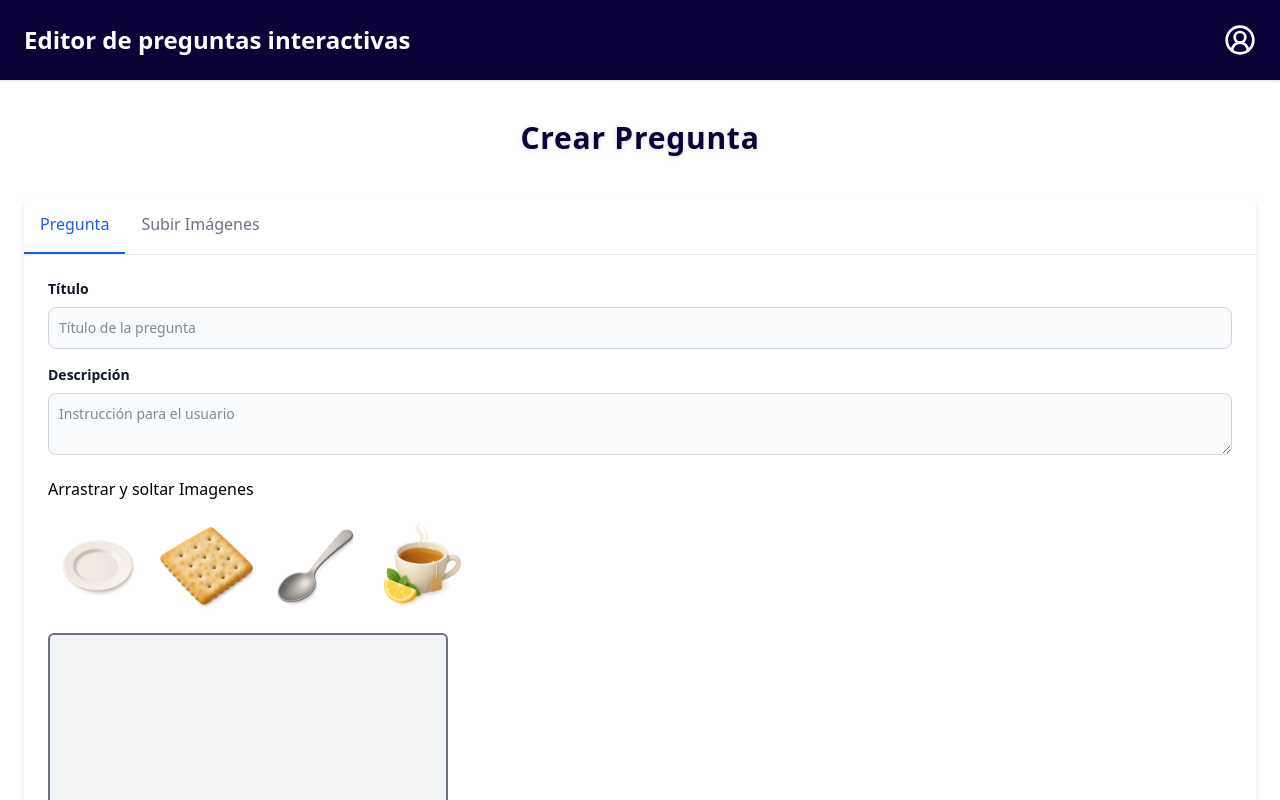
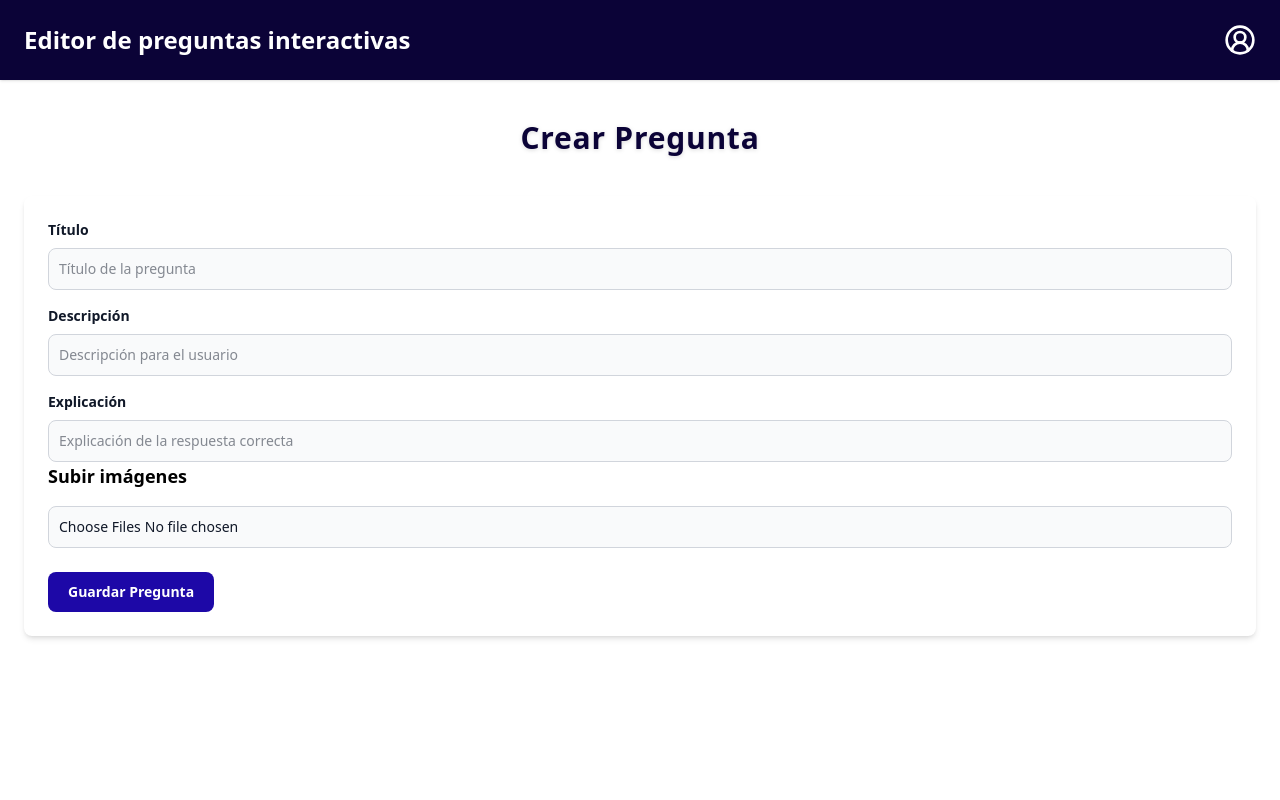
Before and after one commit to epf-21/web, a React (Vite) app in the folder frontend/: page /Create-question in a window 1280 px wide. Shown: the top 800 px of the page. Built offline with nearby package versions, Linux system fonts and the light colour scheme.

Commit message:
refactor:Eliminar componentes no utilizados y simplificar la estructura de QuestionForm

```diff
--- a/frontend/src/components/QuestionForm.jsx
+++ b/frontend/src/components/QuestionForm.jsx
@@ -1,5 +1,4 @@
 import QuestionTextInput from './QuestionTextInput';
-import DragDrop from './DragDrop';
 export default function QuestionForm({
   title,
   description,
@@ -21,12 +20,8 @@ export default function QuestionForm({
         label="Descripción"
         value={description}
         onChange={onInstructionChange}
-        placeholder="Instrucción para el usuario"
-        isTextArea
+        placeholder="Descripción para el usuario"
       />
-
-      <p>Arrastrar y soltar Imagenes </p>
-      <DragDrop />
 
       <QuestionTextInput
         label="Explicación"
--- a/frontend/src/components/QuestionTextInput.jsx
+++ b/frontend/src/components/QuestionTextInput.jsx
@@ -1,18 +1,10 @@
-export default function QuestionTextInput({ label, value, onChange, placeholder, isTextArea = false }) {
+export default function QuestionTextInput({ label, value, onChange, placeholder }) {
   return (
     <div>
       <label className="block mb-2 text-sm font-semibold text-gray-900">
         {label}
       </label>
-      {
-        isTextArea ? (
-          <textarea
-            value={value}
-            onChange={onChange}
-            className="w-full p-2.5 text-sm text-gray-900 bg-gray-50 rounded-lg border border-gray-300 focus:ring-blue-500 focus:border-blue-500"
-            placeholder={placeholder}
-          />
-        ) : (
+
       <input
         type="text"
         value={value}
@@ -20,8 +12,7 @@ export default function QuestionTextInput({ label, value, onChange, placeholder,
         className="w-full p-2.5 text-sm text-gray-900 bg-gray-50 rounded-lg border border-gray-300 focus:ring-blue-500 focus:border-blue-500"
         placeholder={placeholder}
       />
-        )
-      }
+
     </div>
   )
 }
--- a/frontend/src/components/TabButton.jsx
+++ /dev/null
@@ -1,13 +0,0 @@
-export default function TabButton({ label, isActive, onClick }) {
-  return (
-    <button
-      className={`p-4 border-b-2  rounded-t-lg hover:cursor-pointer ${isActive
-          ? 'text-blue-600 border-blue-600'
-          : 'text-gray-500 border-transparent hover:text-gray-600 hover:border-gray-300'
-        }`}
-      onClick={onClick}
-    >
-      {label}
-    </button>
-  )
-}
--- a/frontend/src/components/Tabs.jsx
+++ /dev/null
@@ -1,23 +0,0 @@
-import TabButton from "./TabButton";
-
-export default function Tabs({ activeTab, onTabClick }) {
-  const tabs = [
-    { id: 'tab1', label: 'Pregunta' },
-    { id: 'tab2', label: 'Subir Imágenes' },
-  ]
-
-  return (
-    <div className="flex border-b border-gray-200">
-      {
-        tabs.map(tab => (
-          <TabButton
-            key={tab.id}
-            label={tab.label}
-            isActive={activeTab === tab.id}
-            onClick={() => onTabClick(tab.id)}
-          />
-        ))
-      }
-    </div>
-  )
-}
--- a/frontend/src/pages/CreateQuestion.jsx
+++ b/frontend/src/pages/CreateQuestion.jsx
@@ -1,5 +1,4 @@
 import { useState } from 'react';
-import Tabs from '../components/Tabs';
 import QuestionForm from '../components/QuestionForm';
 import ImageUploader from '../components/ImageUploader';
 import { useNavigate } from 'react-router-dom';
@@ -10,7 +9,6 @@ export default function CreateQuestion() {
   const [title, setTitle] = useState('');
   const [description, setDescription] = useState('');
   const [explanation, setExplanation] = useState('');
-  const [activeTab, setActiveTab] = useState('tab1');
 
   const navigate = useNavigate();
 
@@ -31,10 +29,6 @@ export default function CreateQuestion() {
     })
   };
 
-  const handleTabClick = (tab) => {
-    setActiveTab(tab);
-  };
-
   return (
     <div className="min-h-screen bg-white">
       <header className="flex items-center justify-between px-6 py-6 bg-black-rock-950 shadow-sm">
@@ -47,11 +41,8 @@ export default function CreateQuestion() {
         </h2>
 
         <div className="bg-white rounded-lg shadow-md overflow-hidden">
-          <Tabs activeTab={activeTab} onTabClick={handleTabClick} />
-
           <div className="p-6">
             <form onSubmit={handleSubmit}>
-              {activeTab === 'tab1' && (
               <QuestionForm
                 title={title}
                 description={description}
@@ -60,12 +51,7 @@ export default function CreateQuestion() {
                 onInstructionChange={(e) => setDescription(e.target.value)}
                 onExplanationChange={(e) => setExplanation(e.target.value)}
               />
-              )}
-
-              {activeTab === 'tab2' && (
-                <ImageUploader
-                />
-              )}
+              <ImageUploader />
               <button
                 type="submit"
                 className="mt-6 w-full sm:w-auto px-5 py-2.5 text-sm font-semibold text-white bg-black-rock-900 hover:bg-black-rock-950 rounded-lg focus:outline-none focus:ring-4 focus:ring-blue-300"
```
Lines whose indentation alone changed are shown as unchanged.
